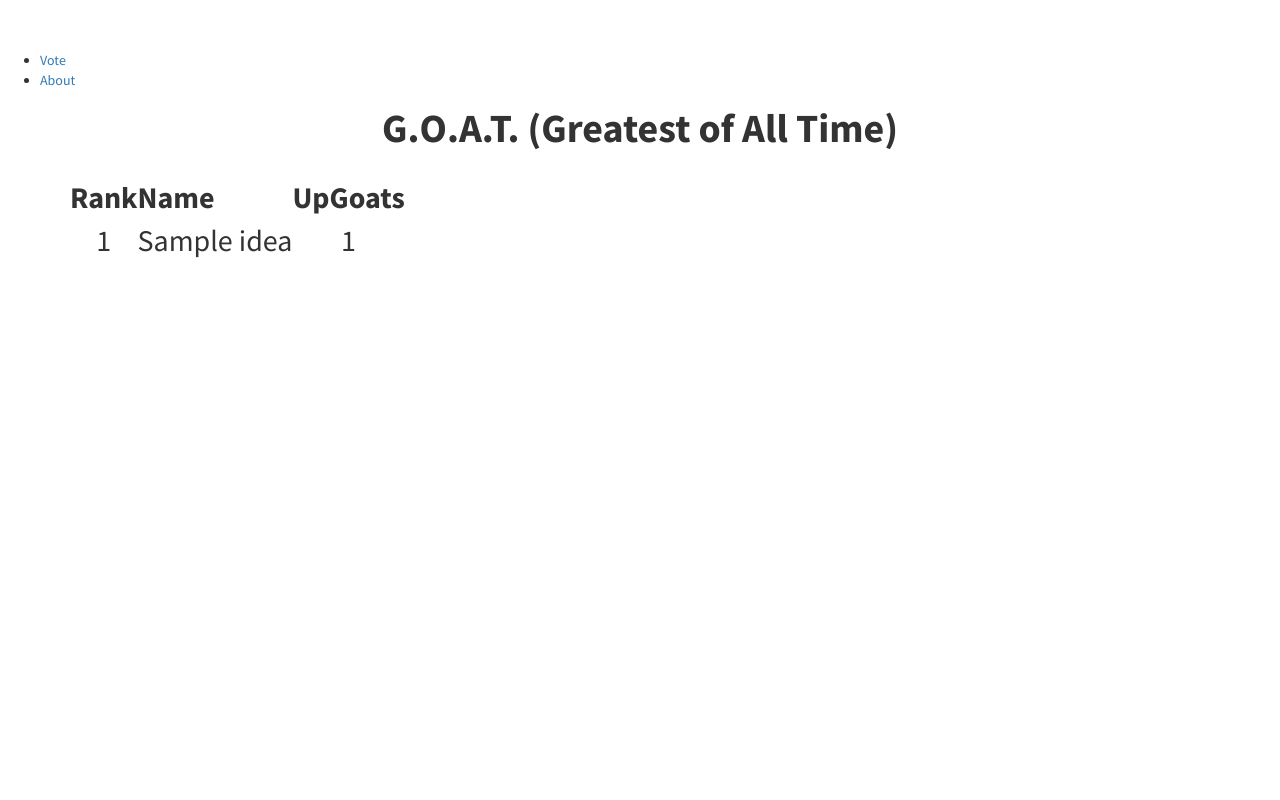
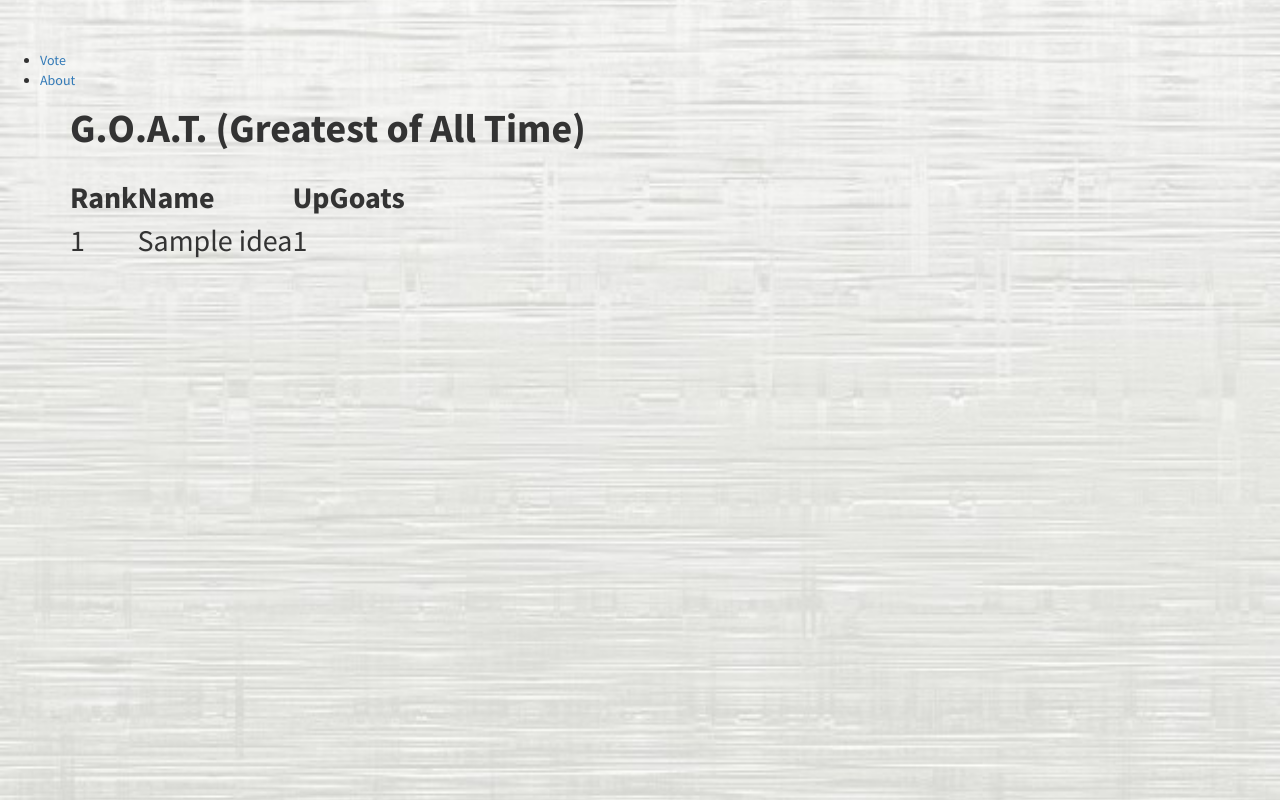
Before and after one commit to sammyers/WHACKSP2016, a Flask app: page /rankings in a window 1280 px wide. Run offline with Flask 2, Linux system fonts and the light colour scheme; tables that the repository leaves empty hold one stand-in row (values such as "Sample post"); some libraries are stand-ins or nearby versions.

Commit message:
Some css

```diff
--- a/app/static/css/style.css
+++ b/app/static/css/style.css
@@ -6,14 +6,15 @@ PURPOSE: WHACK Project
 */
 
 body{
+
   padding-top: 50px;
+  background: url(../img/texture.jpg) no-repeat center center scroll;
+    -webkit-background-size: cover;
+    -moz-background-size: cover;
+    background-size: cover;
+    -o-background-size: cover;
 }
-.starter-template{
-  text-align: center;
-}
-.jank-table{
-  float: center;
-}
+
 .button {
   text-align: center;
   text-decoration: none;
--- a/app/templates/rating.html
+++ b/app/templates/rating.html
@@ -6,6 +6,8 @@
     <div class="container">
       <div class="starter-template">
         <p class="lead" style="font-size:40px"><b>G.O.A.T. (Greatest of All Time)</b></p>
+        <div class="starter-template">
+
           <table class="jank-table" style="font-size:30px">
             <thead>
               <th>Rank</th>
@@ -24,6 +26,7 @@
             {% endfor %}
             </tbody>
           </table>
+        </div>
 
       </div>
     </div>
```
Also changed, not shown: app/static/img/texture.jpg (added). Lines whose indentation alone changed are shown as unchanged.
